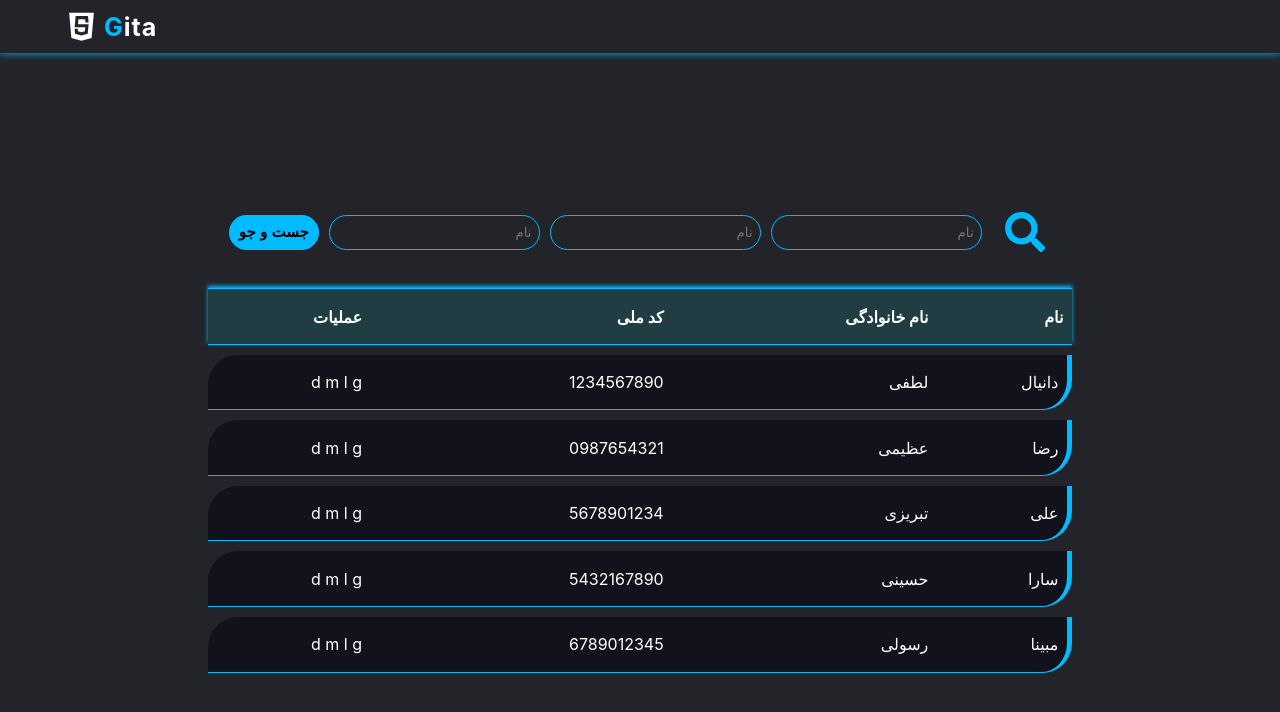
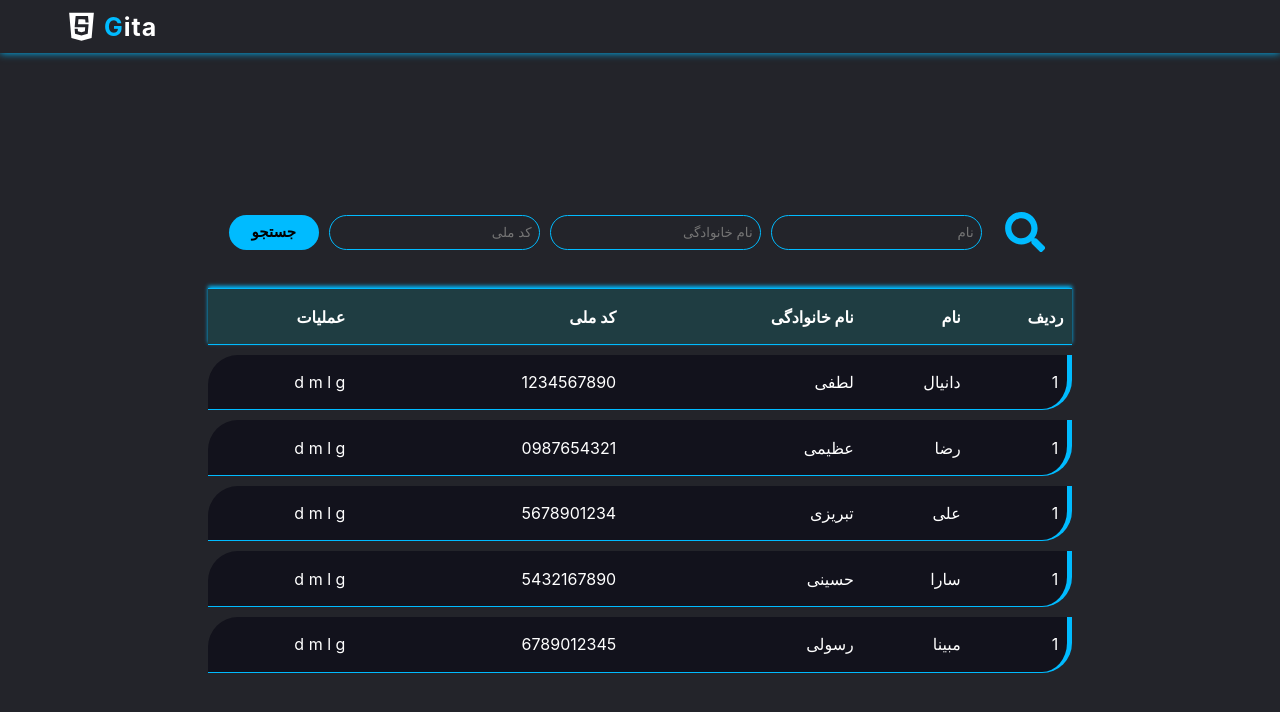
Before and after one commit to iXZed026/task-app, a React (Create React App) app: page / in a window 1280 px wide. Both pictures are taken after a click on the icon 1025 px from the left and 232 px from the top of the page. Shown: the top 712 px of the page. Built offline with nearby package versions, Linux system fonts and the light colour scheme.

Commit message:
search component updated

```diff
--- a/src/component/Users/Search.css
+++ b/src/component/Users/Search.css
@@ -3,6 +3,13 @@
     display: flex;
     justify-content: space-between;
     align-items: center;
+    animation: searchAni .2s linear 1;
+}
+
+@keyframes searchAni {
+    0%{
+        width: 0;
+    }
 }
 
 .form-search input {
--- a/src/component/Users/Search.tsx
+++ b/src/component/Users/Search.tsx
@@ -1,13 +1,73 @@
-import React from 'react';
+import React, { useState } from 'react';
 import "./Search.css"
 
-const Search: React.FC = () => {
+interface Props {
+    users: any,
+    setUsers: any
+}
+
+interface Value {
+    name: string,
+    lastName: string,
+    nationalCode: string,
+}
+
+const Search: React.FC<Props> = ({ users, setUsers }) => {
+
+    const [inputValue, setInputValue] = useState<Value>({
+        name: "",
+        lastName: "",
+        nationalCode: "",
+    })
+
+    const { name, lastName, nationalCode } = inputValue;
+
+    const findUserHandler = () => {
+        let findUser: any = users.find((user: any, key: number) => {
+            if ((user.name === name && user.lastName === lastName) || user.nationalCode === nationalCode) {
+                return user
+            }
+        })
+
+        if(findUser){
+            setUsers([findUser])
+        }
+
+    }
+
+    const changeValueHandler = (e: any) => {
+
+        if (e.target.placeholder === "نام") {
+            setInputValue({ ...inputValue, name: e.target.value })
+        } else if (e.target.placeholder === "نام خانوادگی") {
+            setInputValue({ ...inputValue, lastName: e.target.value })
+        } else if (e.target.placeholder === "کد ملی") {
+            setInputValue({ ...inputValue, nationalCode: e.target.value })
+        }
+
+    }
+
     return (
-        <form action="" className="form-search">
-            <input type="text" className="name" placeholder='نام' />
-            <input type="text" className="name" placeholder='نام' />
-            <input type="text" className="name" placeholder='نام' />
-            <button type="submit" value="جست و جو">جست و جو</button>
+        <form action="" className="form-search" onSubmit={(e: any) => e.preventDefault()}>
+            <input type="text"
+                className="name"
+                placeholder='نام'
+                value={name}
+                onChange={changeValueHandler}
+            />
+            <input type="text"
+                className="name"
+                placeholder='نام خانوادگی'
+                value={lastName}
+                onChange={changeValueHandler}
+            />
+            <input type="text"
+                className="name"
+                placeholder='کد ملی'
+                value={nationalCode}
+                onChange={changeValueHandler}
+            />
+            <button type="submit" onClick={findUserHandler}>جستجو</button>
         </form>
     )
 }
--- a/src/component/Users/Users.tsx
+++ b/src/component/Users/Users.tsx
@@ -17,9 +17,10 @@ const Users: React.FC = () => {
     const usersJsonData = require('../../json/Users.json');
 
     const [users, setUsers] = useState<any>(usersJsonData);
+    const [search, setSearchFlag] = useState<boolean>(false)
 
     const searchUserHandle = () => {
-
+        setSearchFlag(!search)
     }
 
     return (
@@ -28,12 +29,17 @@ const Users: React.FC = () => {
                 <div className="users-flex">
                     <div className="search">
                         <FaSearch id="icon-style" onClick={searchUserHandle} />
-                        <Search />
+                        {
+                            search && (
+                                <Search users={users} setUsers={setUsers} />
+                            )
+                        }
                     </div>
                     <div className="users-table">
                         <table>
                             <thead>
                                 <tr>
+                                    <th>ردیف</th>
                                     <th>نام</th>
                                     <th>نام خانوادگی</th>
                                     <th>کد ملی</th>
@@ -44,7 +50,8 @@ const Users: React.FC = () => {
                                 {
                                     users.map((user: User, key: number) => (
                                         <tr key={user.id}>
-                                            <td id='border'>{user.name}</td>
+                                            <td id='border'>{1}</td>
+                                            <td>{user.name}</td>
                                             <td>{user.lastName}</td>
                                             <td>{user.nationalCode}</td>
                                             <td id='radius'>d m l g</td>
```
